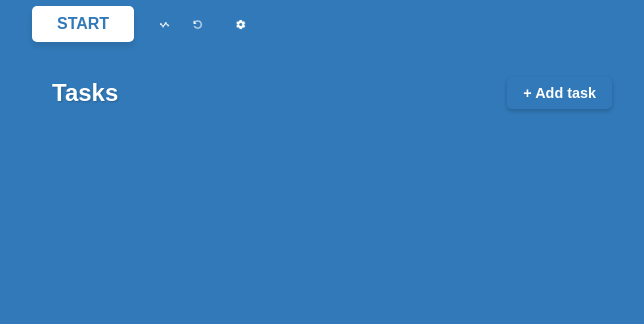
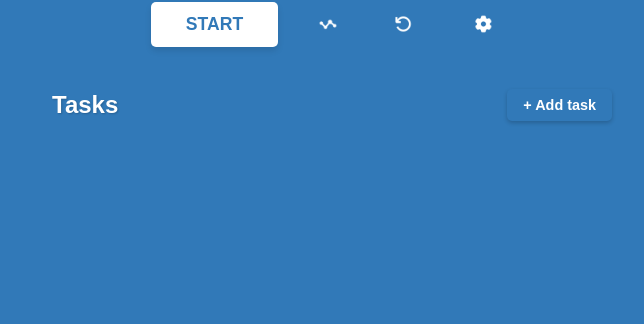
Before and after one commit to YammiGb/mi-love-pomodoro, a plain HTML site: page index.html in a window 1280 px wide. Shown: the part 476-800 px from the top of the page, without its empty margins (308-952 px from the left). Drawn offline with nearby package versions, Linux system fonts and the light colour scheme.

Commit message:
ui fixed

```diff
--- a/style.css
+++ b/style.css
@@ -244,9 +244,9 @@ h1 {
 
 .controls {
     display: flex;
-    justify-content: flex-start;
+    justify-content: center;
     align-items: center;
-    gap: 8px;
+    gap: 15px;
     max-width: 600px;
     width: 100%;
     margin: 0 auto;
@@ -257,10 +257,10 @@ h1 {
     background: white;
     color: #D95550;
     border: none;
-    padding: 9px 25px;
+    padding: 12px 35px;
     border-radius: 5px;
     cursor: pointer;
-    font-size: 1rem;
+    font-size: 1.1rem;
     font-weight: bold;
     box-shadow: 0 4px 6px rgba(0, 0, 0, 0.1);
     transition: transform 0.1s;
@@ -284,25 +284,29 @@ h1 {
     display: flex;
     justify-content: center;
     align-items: center;
+
+    /* Ensure adequate clickable area on desktop */
+    min-width: 60px;
+    min-height: 60px;
 }
 
 /* Add margin back to the last element to separate it from its neighbor */
 .controls .settings-icon {
     /* Adds the small space required between the two icons */
-    margin-left: 10px;
+    margin-left: 5px;
 }
 
 /* Style the images inside the icon buttons */
 .icon-img,
 .settings-img {
-    /* CRITICAL FIX: Ensure both images are the same size */
-    width: 25px;
-    height: 25px;
+    /* Larger icons for desktop view */
+    width: 40px;
+    height: 40px;
     display: block;
     transition: transform 0.1s ease;
 
-    /* Apply a slight padding to the image itself to act as the click area */
-    padding: 7px;
+    /* Apply padding to act as the click area */
+    padding: 10px;
 }
 
 /* Hover effect applied to both icon images */
```
